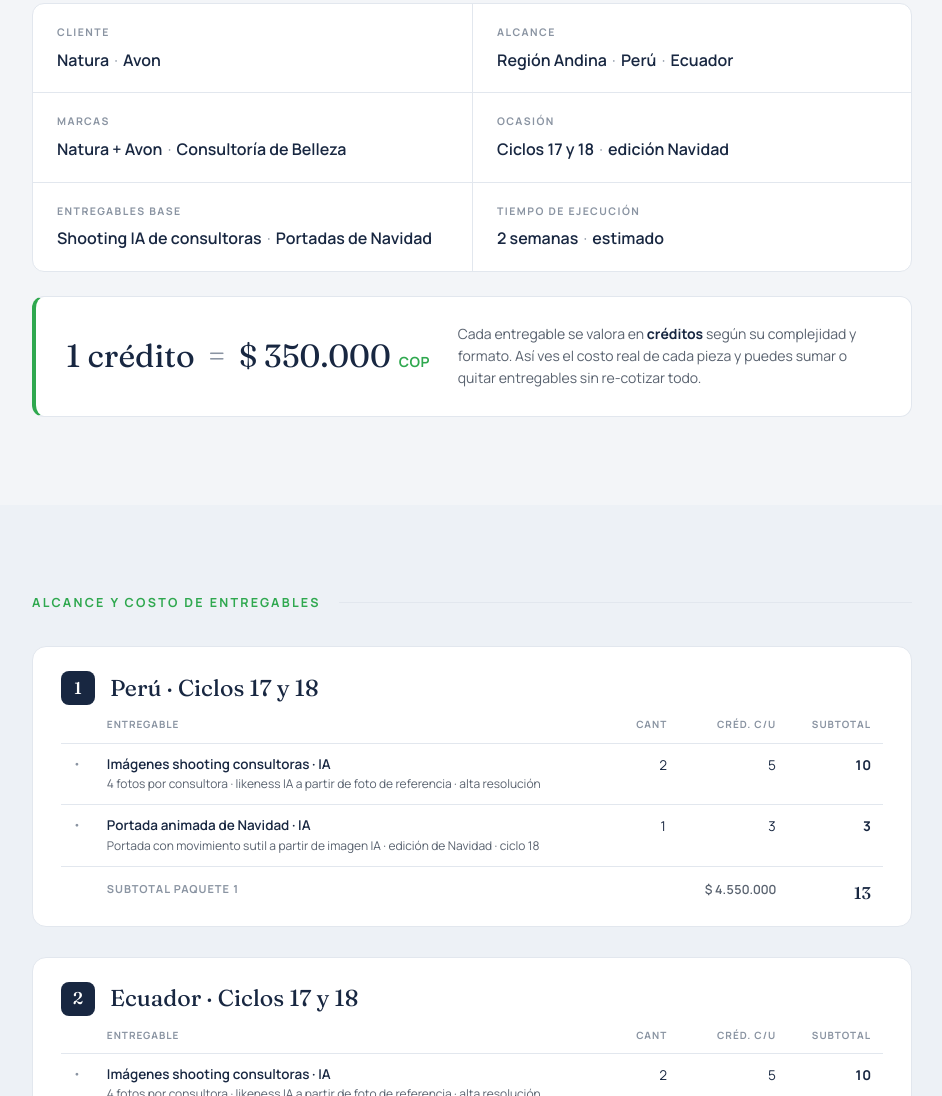
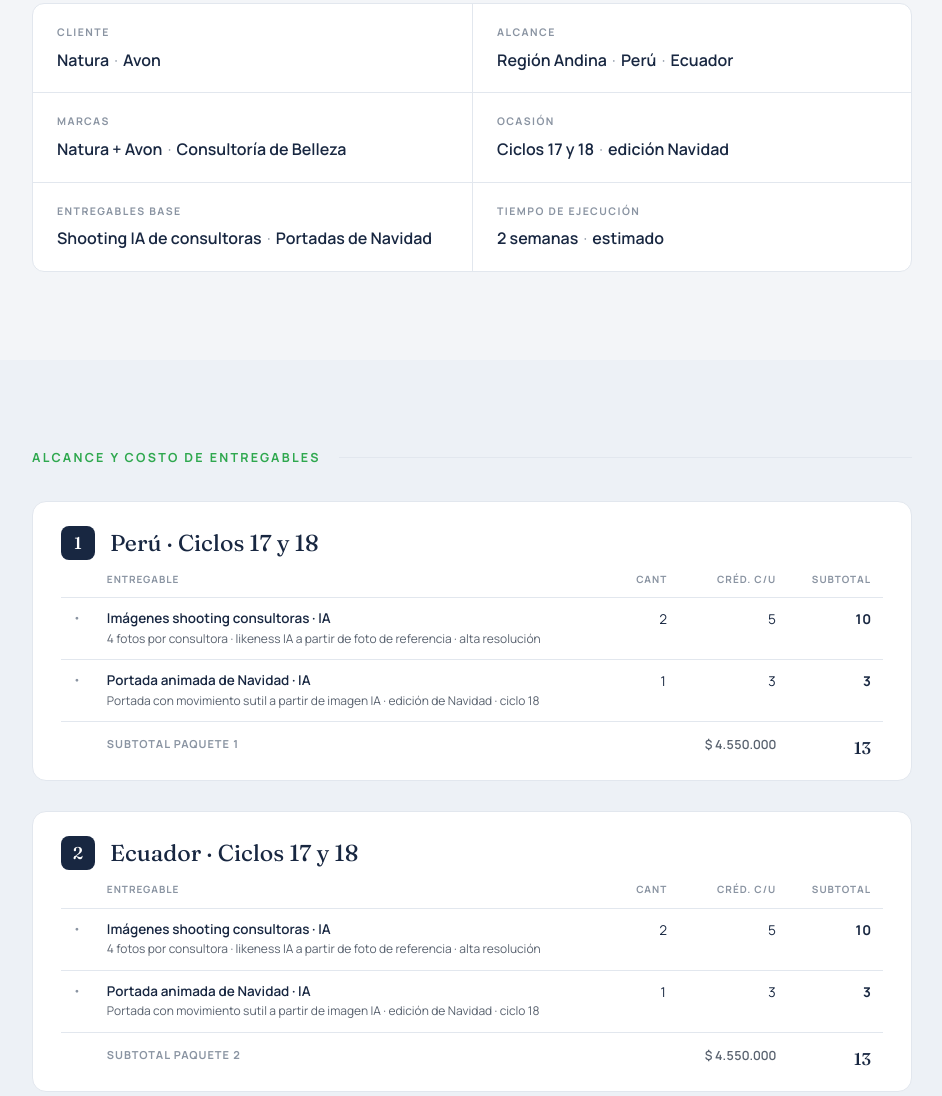
Before and after one commit to anasamsa/natura-navidad-mi-consultoria, a plain HTML site: page index.html in a window 1280 px wide. Shown: the part 1557-2653 px from the top of the page, without its empty margins (168-1110 px from the left). Drawn offline with Linux system fonts and the light colour scheme.

Commit message:
Quitar recuadro 1 credito=350k (redundante con el bloque destacado)

```diff
--- a/index.html
+++ b/index.html
@@ -268,10 +268,6 @@
     <div class="cell"><span class="cell__k">Entregables base</span><span class="cell__v">Shooting IA de consultoras <em>·</em> Portadas de Navidad</span></div>
     <div class="cell"><span class="cell__k">Tiempo de ejecución</span><span class="cell__v">2 semanas <em>·</em> estimado</span></div>
       </div>
-      <div class="credit reveal">
-        <div class="credit__big num">1 crédito <span class="eq">=</span> $&thinsp;350.000<span class="cur">COP</span></div>
-        <p class="credit__txt">Cada entregable se valora en <b>créditos</b> según su complejidad y formato. Así ves el costo real de cada pieza y puedes sumar o quitar entregables sin re-cotizar todo.</p>
-      </div>
     </div>
   </section>
 
```
